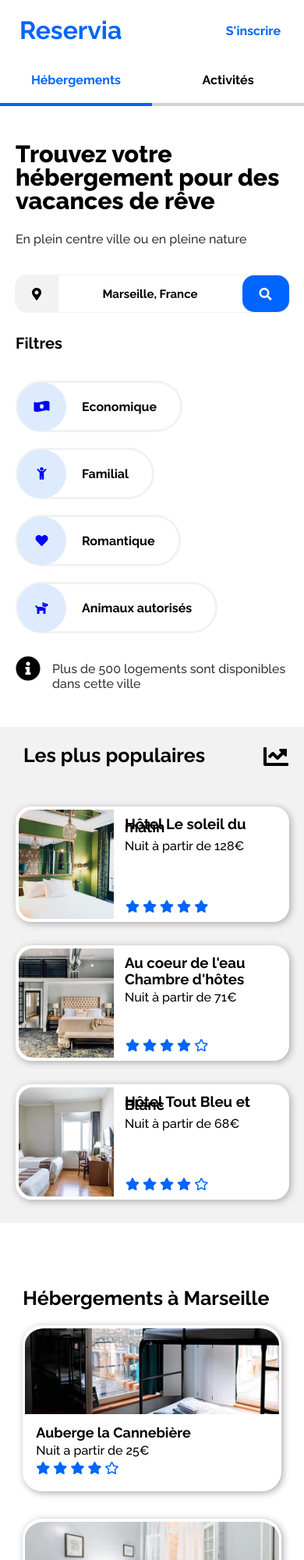
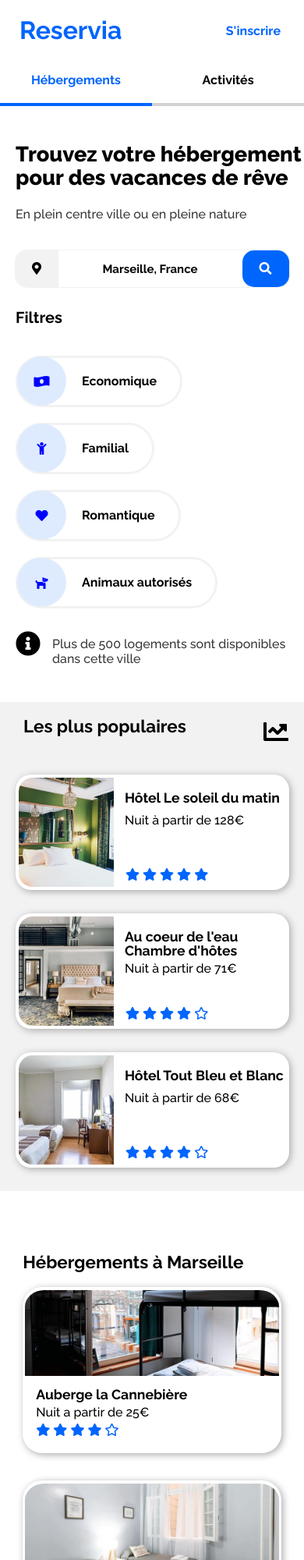
Before and after one commit to 2Bid/AxelSalenbier_2_07032021, a plain HTML site: page index.html in a window 390 px wide. Shown: the top 2000 px of the page at 78% size. Drawn offline with Linux system fonts and the light colour scheme.

Commit message:
finition

```diff
--- a/index.html
+++ b/index.html
@@ -12,7 +12,7 @@
 </head>
 <body>
      <header>
-          <h1>Reservia</h1>
+          <h1><a href="#">Reservia</a></h1>
           <nav>
                <ul>
                     <li><a class="color-blue" href="#hebergements">Hébergements</a></li>
@@ -174,7 +174,7 @@
                               </div>
                               <div class="populaire-content">
                                    <h3>Au coeur de l'eau</h3>
-                                   <h3>Chambre d'hôtes</h3>
+                                   <h3 class="h3-chiant">Chambre d'hôtes</h3>
                                    <p>Nuit à partir de 71€</p>
                                    <div class="star-container">
                                         <i class="fas fa-star"></i>
--- a/styles.css
+++ b/styles.css
@@ -6,7 +6,7 @@ body{
      font-family: 'Raleway','sans-serif';
      box-sizing: border-box;
 }
-.color-blue{
+  .color-blue{
      color: #0065FC !important ;
      border-top: 4px solid #0065FC;
 }
@@ -24,8 +24,11 @@ header{
 }
 header h1{
      margin: 20px 0 0 40px;
+     font-family: 'Raleway' , 'sans-serif';
+}
+header h1 a{
+     text-decoration: none;
      color: #0065FC;
-     font-family: 'Raleway' , 'sans-serif';
 }
 header nav {
      width: 100%;
@@ -41,7 +44,7 @@ header nav ul li {
 }
 header nav ul li a{
      text-decoration: none;
-     color: black !important;
+     color: black ;
      padding: 33px 0 0 0;
      font-weight: bold;
 }
@@ -80,6 +83,7 @@ header nav ul li:last-child a{
      display: flex;
      justify-content: center;
      align-items: center;
+     cursor: pointer;
 }
 .input h3{
      font-weight: bolder;
@@ -122,6 +126,12 @@ header nav ul li:last-child a{
      border-radius: 50px;
      margin-right: 15px;
      margin-bottom: 15px;
+     transition: 0.3s ease-in-out;
+     cursor: pointer;
+}
+.tag:hover{
+     transform: scale(1.1);
+     color: #0065FC;
 }
 
 .tag i{
@@ -203,6 +213,7 @@ header nav ul li:last-child a{
      text-align: left;
      width: 100%;
      box-shadow: 2px 2px 10px darkgrey;
+     cursor: pointer;
 }
 .img-container{
      display: flex;
@@ -266,6 +277,7 @@ header nav ul li:last-child a{
      background-color: white;
      box-shadow: 2px 2px 10px darkgray;
      line-height: 0.2rem;
+     cursor: pointer;
 }
 .img-container2{
      width: 35%;
@@ -338,6 +350,7 @@ header nav ul li:last-child a{
      border-radius: 15px;
      height: 100%;
      box-shadow: 2px 2px 10px darkgray;
+     cursor: pointer;
 }
 .img-wrapper{
      position: relative;
@@ -448,7 +461,7 @@ footer ul li {
           grid-area: 3  / 2 / 6 / 2;
      }
      footer{
-          padding : 20px;
+          padding : 0 20px 20px 20px;
           display : flex;
           justify-content: space-between
      }
@@ -661,4 +674,37 @@ footer ul li {
           cursor: pointer;
           color: white;
      }
+     .nav-section h2{
+          font-size: 1.7rem;
+     }
+     .populaire-content h3{
+          font-size: 1.1rem;
+          line-height: 1.1rem;
+          margin-bottom: 5px;
+     }
+     .h3-chiant{
+          margin-top: -30px !important;
+          margin-bottom: 10px !important;
+     }
+     .populaire-content p{
+          line-height: 1.1rem;
+     }
+     .hebergements-section h2{
+          font-size: 1.4rem;
+     }
+     .populaire-section h2{
+          font-size: 1.4rem;
+     }
+     .heberg-content h5{
+          font-size: 1.1rem;
+     }
+     .activites-h3 h3{
+          font-size: 1.4rem;
+     }
+     .activites-item{
+          font-size: 1.1rem;
+     }
+     footer h4{
+          margin-top: 30px;
+     }
 }
```
